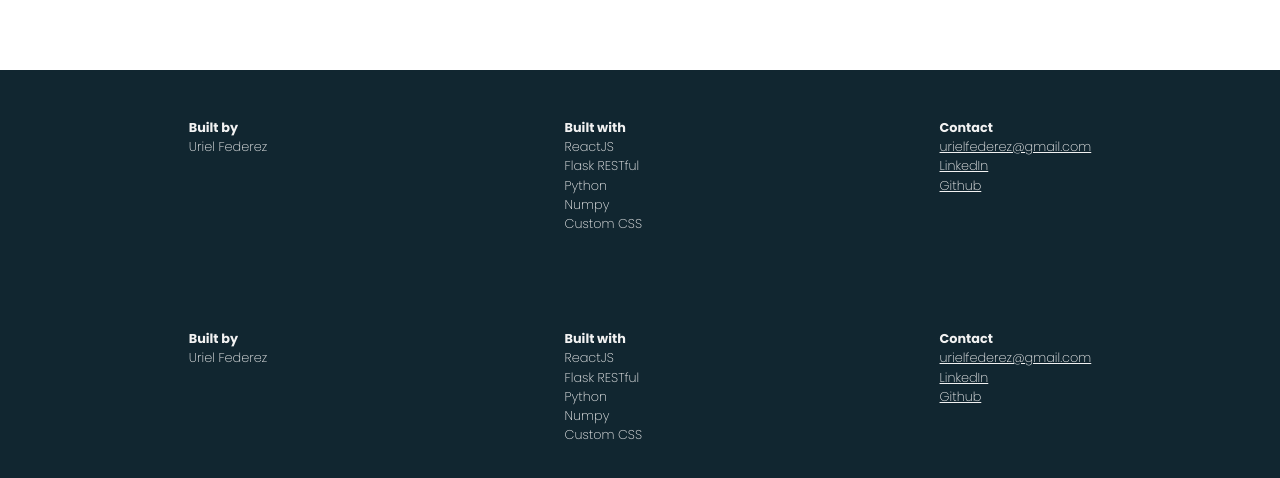
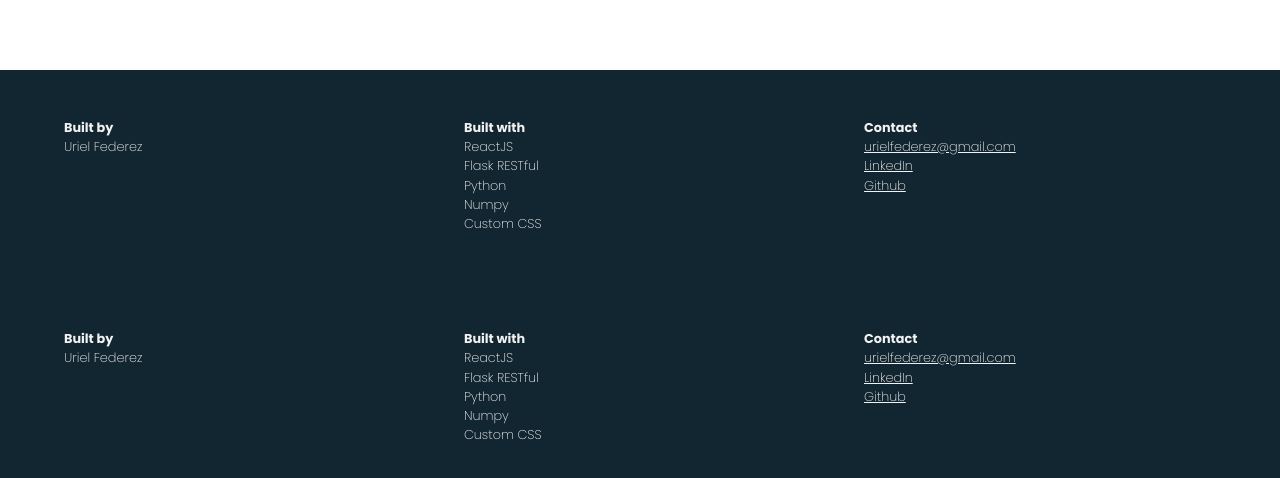
Before and after one commit to UAFederez/interactive-ml-frontend, a React (Vite) app: page /neural-network-mul in a window 1280 px wide. Shown: the part 4936-5414 px from the top of the page. Built offline with nearby package versions, Linux system fonts and the light colour scheme.

Commit message:
Adjusted spacing on footer columns

```diff
--- a/src/components/Footer/Footer.module.css
+++ b/src/components/Footer/Footer.module.css
@@ -3,9 +3,9 @@
 }
 
 footer > div {
-    display: flex;
-    flex-direction: column;
-    justify-content: space-around;
+    display: grid;
+    grid-template-columns: 1fr;
+    justify-content: center;
     gap: var(--space-900);
 }
 
@@ -24,6 +24,6 @@
 
 @media (min-width: 60rem) {
     footer > div {
-        flex-direction: row;
+        grid-template-columns: repeat(3, 1fr);
     }
 }
```
